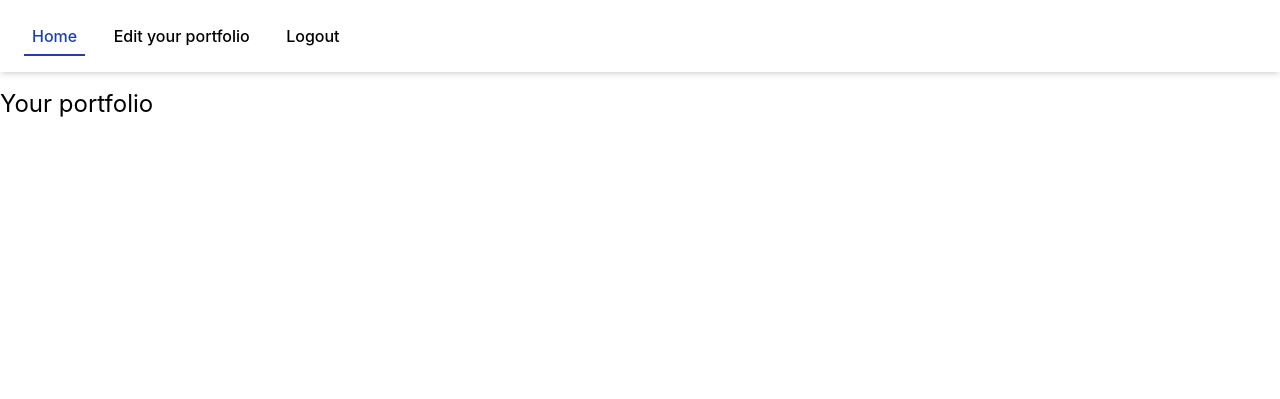
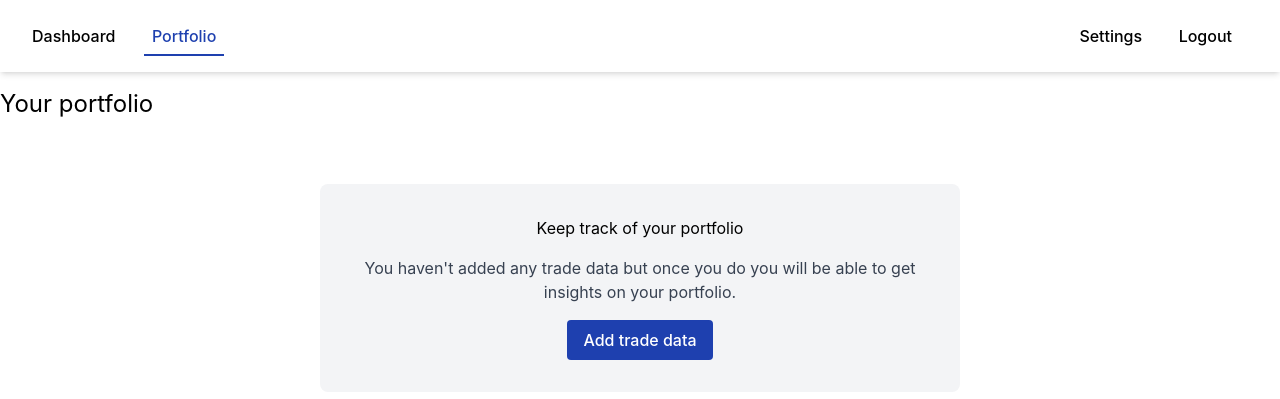
Before and after one commit to isgrove/accretion, a Django app: page / in a window 1280 px wide. Shown: the top 399 px of the page. Run offline with Django 3.2, Linux system fonts and the light colour scheme; the visitor is signed in with stand-in values (Sample User, id 1); data comes from the database, SQL or seed files in the repository; data that the repository does not hold is empty; some libraries are stand-ins or nearby versions.

Commit message:
Added 'no trade data' messaging

```diff
--- a/accretion/accretion/templates/includes/home_app.html
+++ b/accretion/accretion/templates/includes/home_app.html
@@ -2,35 +2,14 @@
 <div class="container">
     <h1 class="text-2xl">Your portfolio</h1>
     <div class="mb-6">
-        {% for key, values in trade_data.items %}
-        {% if values.units > 0 %}
-        <div class="py-4 border-0 border-b-2 border-gray-300 border-solid transition-all group grid grid-cols-2">
-            <div>
-                <p class="mr-2 mb-1 font-bold text-lg">{{ key }}</p>
-                <p class="mr-2">Holding value: ${{ values.value }}</p>
-                <p class="mr-2">Shares: {{ values.units }}</p>
-            </div>
-            <div class="text-right hidden group-hover:inline-block">
-                <p>
-                    <span
-                        class="text-gray-500 w-auto pt-3 pb-1 px-2 ml-2 rounded hover:bg-gray-100 w-auto transition-all">
-                        <svg xmlns="http://www.w3.org/2000/svg" class="h-5 w-5" fill="none" viewBox="0 0 24 24"
-                            stroke="currentColor">
-                            <path stroke-linecap="round" stroke-linejoin="round" stroke-width="2" d="M12 4v16m8-8H4" />
-                        </svg>
-                    </span>
-                    <span
-                        class="text-gray-500 w-auto pt-3 pb-1 px-2 ml-2 rounded hover:bg-gray-100 w-auto transition-all">
-                        <svg xmlns="http://www.w3.org/2000/svg" class="h-5 w-5" fill="none" viewBox="0 0 24 24"
-                            stroke="currentColor">
-                            <path stroke-linecap="round" stroke-linejoin="round" stroke-width="2"
-                                d="M15.232 5.232l3.536 3.536m-2.036-5.036a2.5 2.5 0 113.536 3.536L6.5 21.036H3v-3.572L16.732 3.732z" />
-                        </svg>
-                    </span>
-                </p>
-            </div>
-        </div>
+        {% if trade_data.items|length > 0%}
+            {% for key, values in trade_data.items %}
+            {% if values.units > 0 %}
+                {% include "includes/portfolio_item.html" %}
+            {% endif %}
+            {% endfor %}
+        {% else %}
+            {% include "includes/no_trade_data.html" %}
         {% endif %}
-        {% endfor %}
     </div>
 </div>
--- a/accretion/accretion/templates/includes/navigation_app.html
+++ b/accretion/accretion/templates/includes/navigation_app.html
@@ -1,16 +1,23 @@
 <div class="shadow-md mb-4 p-6 ">
     <div class="container">
-        <p class="">
-            <a class="font-medium text-black mr-4 px-2 py-2 no-underline hover:text-blue-800 hover:bg-blue-100 transition-all
+        <div class="grid grid-cols-2">
+            <div>
+                <a class="font-medium text-black mr-4 px-2 py-2 no-underline hover:text-blue-800 hover:bg-blue-100 transition-all
+            {% if request.path == '/dashboard' %}border-0 border-b-2 border-blue-800 border-solid text-blue-800 hover:rounded hover:border-b-0
+            {% else %} rounded {% endif %}" href="{% url 'app:home' %}">Dashboard</a>
+
+                <a class="font-medium text-black mr-4 px-2 py-2 no-underline hover:text-blue-800 hover:bg-blue-100 transition-all
             {% if request.path == '/' %}border-0 border-b-2 border-blue-800 border-solid text-blue-800 hover:rounded hover:border-b-0
-            {% else %} rounded {% endif %}" href="{% url 'app:home' %}">Home</a>
+            {% else %} rounded {% endif %}" href="{% url 'app:home' %}">Portfolio</a>
+            </div>
+            <div class="mr-0 ml-auto">
+                <a class="font-medium text-black mr-4 px-2 py-2 no-underline hover:text-blue-800 hover:bg-blue-100 transition-all
+                {% if request.path == '/account/portfolio/' %}border-0 border-b-2 border-blue-800 border-solid text-blue-800 hover:rounded hover:border-b-0
+                {% else %} rounded {% endif %}" href="{% url 'app:upload' %}">Settings</a>
 
-            <a class="font-medium text-black mr-4 px-2 py-2 no-underline hover:text-blue-800 hover:bg-blue-100 transition-all
-            {% if request.path == '/account/portfolio/' %}border-0 border-b-2 border-blue-800 border-solid text-blue-800 hover:rounded hover:border-b-0
-            {% else %} rounded {% endif %}" href="{% url 'app:upload' %}">Edit your portfolio</a>
-
-            <a class="font-medium text-black mr-4 px-2 py-2 no-underline hover:text-blue-800 hover:bg-blue-100 transition-all
-            rounded" href="{% url 'app:logout' %}">Logout</a>
-        </p>
+                <a class="font-medium text-black mr-4 px-2 py-2 no-underline hover:text-blue-800 hover:bg-blue-100 transition-all
+                rounded" href="{% url 'app:logout' %}">Logout</a>
+            </div>
+        </div>
     </div>
 </div>
--- /dev/null
+++ b/accretion/accretion/templates/includes/no_trade_data.html
@@ -0,0 +1,5 @@
+<div class="mt-16 text-center mx-auto py-8 px-8 w-2/4 bg-gray-100 rounded-lg">
+    <h3 class="mb-4">Keep track of your portfolio</h3>
+    <p class="mb-4 text-gray-700">You haven't added any trade data but once you do you will be able to get insights on your portfolio.</p>
+    <a class="font-medium text-white px-4 py-2 no-underline bg-blue-800 rounded inline-block transition-all hover:bg-blue-700" href="{% url 'app:upload' %}">Add trade data</a>
+</div>
--- a/accretion/app/stocks.py
+++ b/accretion/app/stocks.py
@@ -1,6 +1,13 @@
 import csv
 
 from .models import Trade, Profile, Portfolio
+from accretion.secrets import IEX_KEY
+import aiohttp
+import asyncio
+import time
+
+
+IEX_URL = "https://cloud.iexapis.com/stable/"
 
 
 # Takes user's trade data from csv file and adds it to the database
@@ -25,9 +32,19 @@ def upload_portfolio(data_file, portfolio_id):
                     print(f"Error: {ex}")
 
 
+async def get_price_only(symbol):
+    async with aiohttp.ClientSession() as session:
+        request_url = f"{IEX_URL}stock/{symbol}/price?token={IEX_KEY}"
+        async with session.get(request_url) as resp:
+            stock_price = await resp.json()
+    return stock_price
+
+
 # Returns the user's trade data for their dashboard
 # TODO: adjust for split and live stock price
 def get_display_data(portfolio_id):
+    print("Getting display data...")
+    start = time.time()
     raw_trade_data = Trade.objects.filter(portfolio_id = portfolio_id)
     trade_data = {}
     for trade in raw_trade_data:
@@ -37,12 +54,17 @@ def get_display_data(portfolio_id):
 
         if trade.symbol in trade_data:
             trade_data[trade.symbol]["units"] += trade.units
-            trade_data[trade.symbol]["value"] += trade.units * trade.effective_price
+            trade_data[trade.symbol]["value"] += trade.units * trade_data[trade.symbol]["current_price"]
         else:
+            current_stock_price = asyncio.run(get_price_only(trade.symbol))
             data = {
+                "current_price" : current_stock_price,
                 "units" : trade.units,
-                "value" :trade.units * trade.effective_price,
+                "value" : trade.units * current_stock_price,
             }
             trade_data[trade.symbol] = data
 
+    end = time.time()
+    total_time = end - start
+    print(f"It took {total_time}s to get the data for {len(trade_data)} companies.")
     return trade_data
--- a/accretion/app/views.py
+++ b/accretion/app/views.py
@@ -19,25 +19,22 @@ def signup(request):
         if form.is_valid():
             user = form.save()
             login(request, user)
-            return redirect("/")
+            return redirect("app:home")
 
 
 def home(request):
     if request.user.is_authenticated:
         portfolio_id = Portfolio.objects.get(owner_id=Profile.objects.get(user_id=request.user.id).id).id
-        trade_data = get_display_data(portfolio_id)
-        print("User is logged in")
         return render(
             request,
             "app/home.html",
-            {"trade_data": trade_data}
+            {"trade_data": get_display_data(portfolio_id)}
         )
     else:
         return render(
             request,
             "app/home.html",
         )
-
 
 
 def upload_portfolio_data(request):
@@ -53,7 +50,7 @@ def upload_portfolio_data(request):
             upload_portfolio(file_name, portfolio_id)
 
             messages.add_message(request, messages.SUCCESS, "You have successfully uploaded your portfolio data.")
-            return redirect("/")
+            return redirect("app:home")
     else:
         form = PortfolioDataForm()
     return render(request, 'app/upload.html', {'form': form})
```
Also changed, not shown: accretion/accretion/templates/includes/portfolio_item.html (added, +26 -0 lines).
